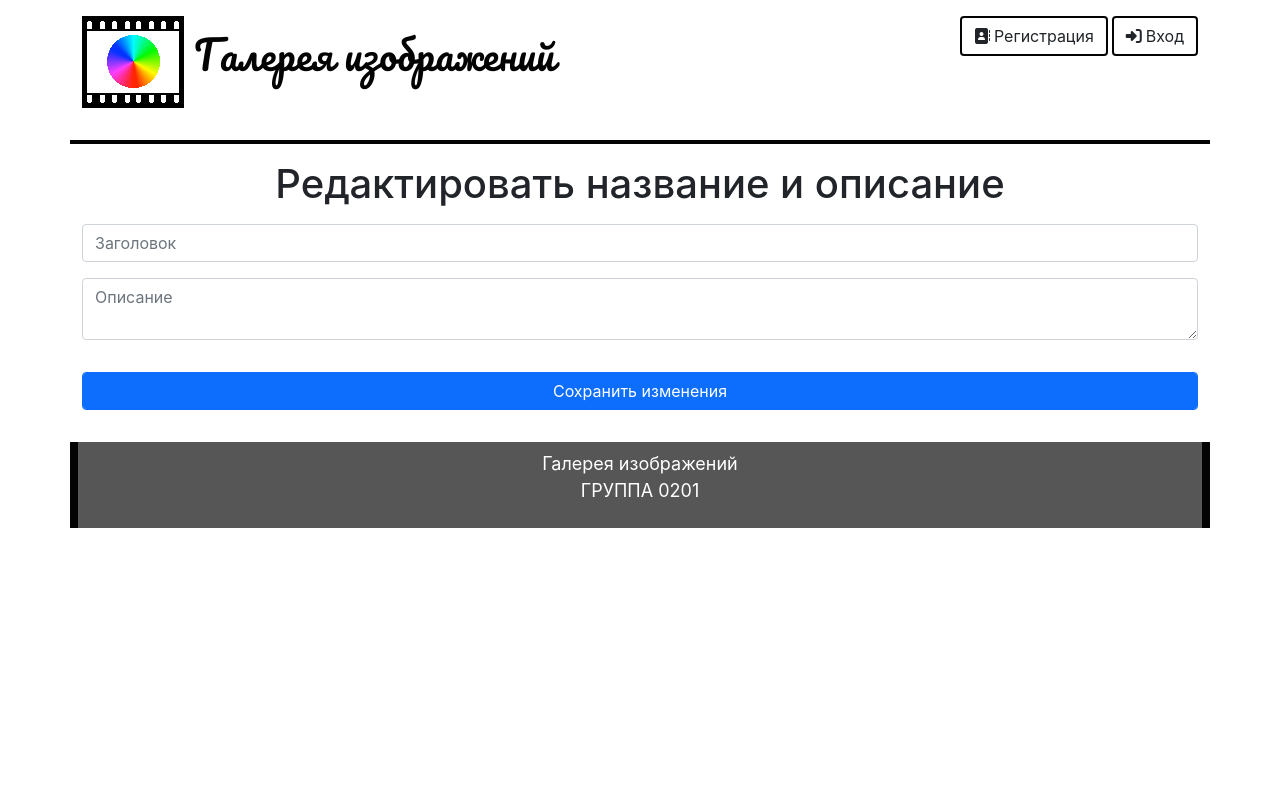
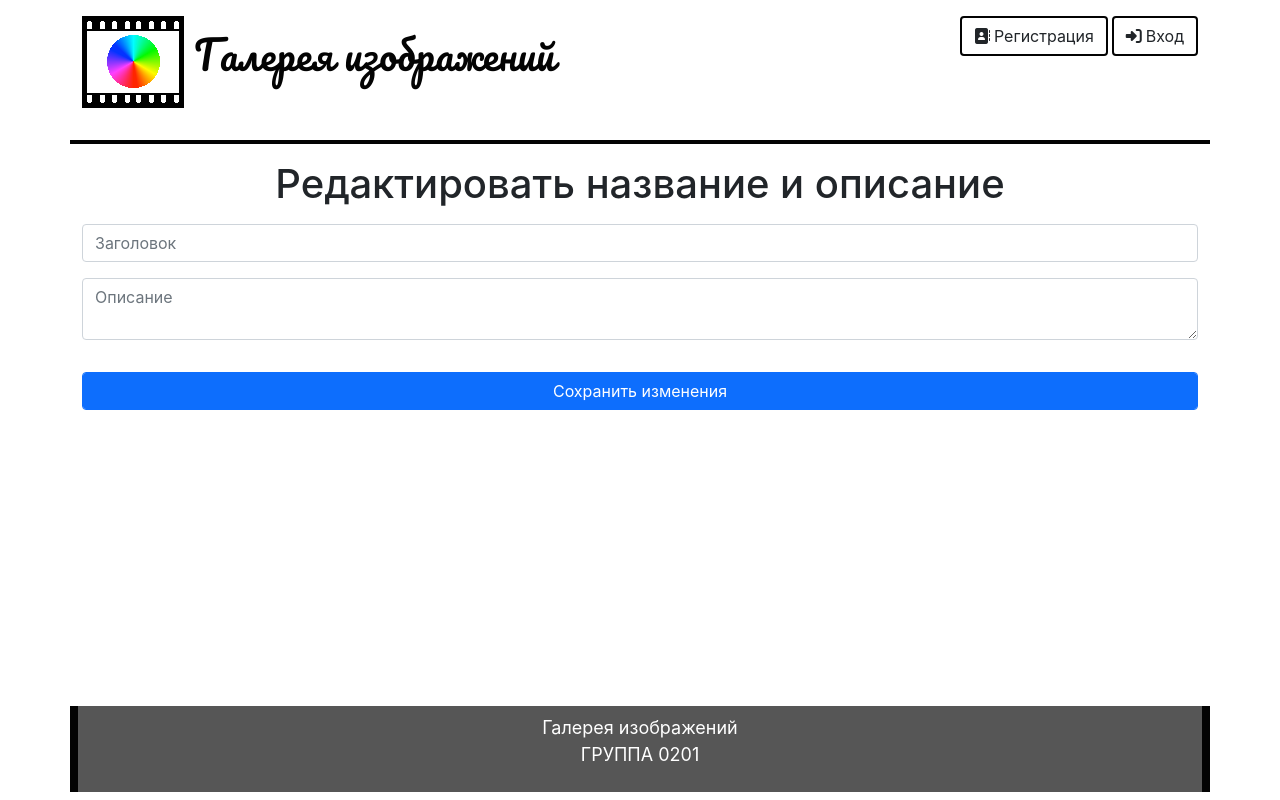
Before and after one commit to sargethefrog/imagegallery, a React (Create React App) app: page /edit_image/1 in a window 1280 px wide. Built offline with nearby package versions, Linux system fonts and the light colour scheme; no server answers.

Commit message:
Добавлен "прибитый" футер

```diff
--- a/src/App.js
+++ b/src/App.js
@@ -14,6 +14,7 @@ import {EditImage} from "./components/EditImage";
 function App() {
   return (
       <BrowserRouter>
+          <div id="main">
           <Route path="/" exact render={() => <Albums />}/>
           <Route path="/edit_album/:id" component={EditAlbum}/>
           <Route path="/album/:id" component={Images}/>
@@ -23,6 +24,7 @@ function App() {
           <Route path="/auth" render={() => <Auth />} />
           <Route path="/logout" render={() => <Logout />} />
           <Route path="/edit_image/:id" component={EditImage} />
+          </div>
           <Footer />
       </BrowserRouter>
   );
--- a/src/components/Footer.jsx
+++ b/src/components/Footer.jsx
@@ -2,6 +2,7 @@ import React from 'react';
 
 export function Footer(){
     return (
+        <div id="footer_wrapper">
         <footer className="container footer mt-3 mb-2 py-2">
             <div className="row">
                 <p className="text-center">
@@ -10,5 +11,6 @@ export function Footer(){
                 </p>
             </div>
         </footer>
+        </div>
     );
 }
--- a/src/style.css
+++ b/src/style.css
@@ -1,5 +1,13 @@
 body{
     font-size: 18px;
+}
+#main{
+    flex: auto;
+}
+#root{
+    height: 100vh;
+    display: flex;
+    flex-direction: column;
 }
 header{
     box-sizing:border-box;
@@ -398,6 +406,9 @@ h3 .edit_album:hover i{
     display: inline-block;
     margin-right: 6px;
 }
+#footer_wrapper{
+    flex-shrink: 0;
+}
 .footer{
     background-color: #565656;
     color: white;
```
